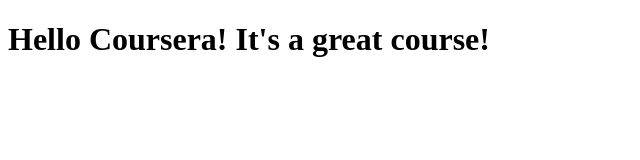
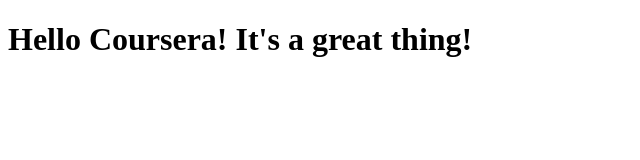
Before and after one commit to tommy-sion/coursera-test, a plain HTML site: page site/index.html in a window 1280 px wide. Shown: the whole page, without its empty margins (0-640 px from the left). Drawn offline with Linux system fonts and the light colour scheme.

Commit message:
Small addition to our page content.

```diff
--- a/site/index.html
+++ b/site/index.html
@@ -4,6 +4,6 @@
 	<title>Hello Coursera!</title>
 </head>
 <body>
-<h1>Hello Coursera! It's a great course!</h1>
+<h1>Hello Coursera! It's a great thing!</h1>
 </body>
 </html>
```
